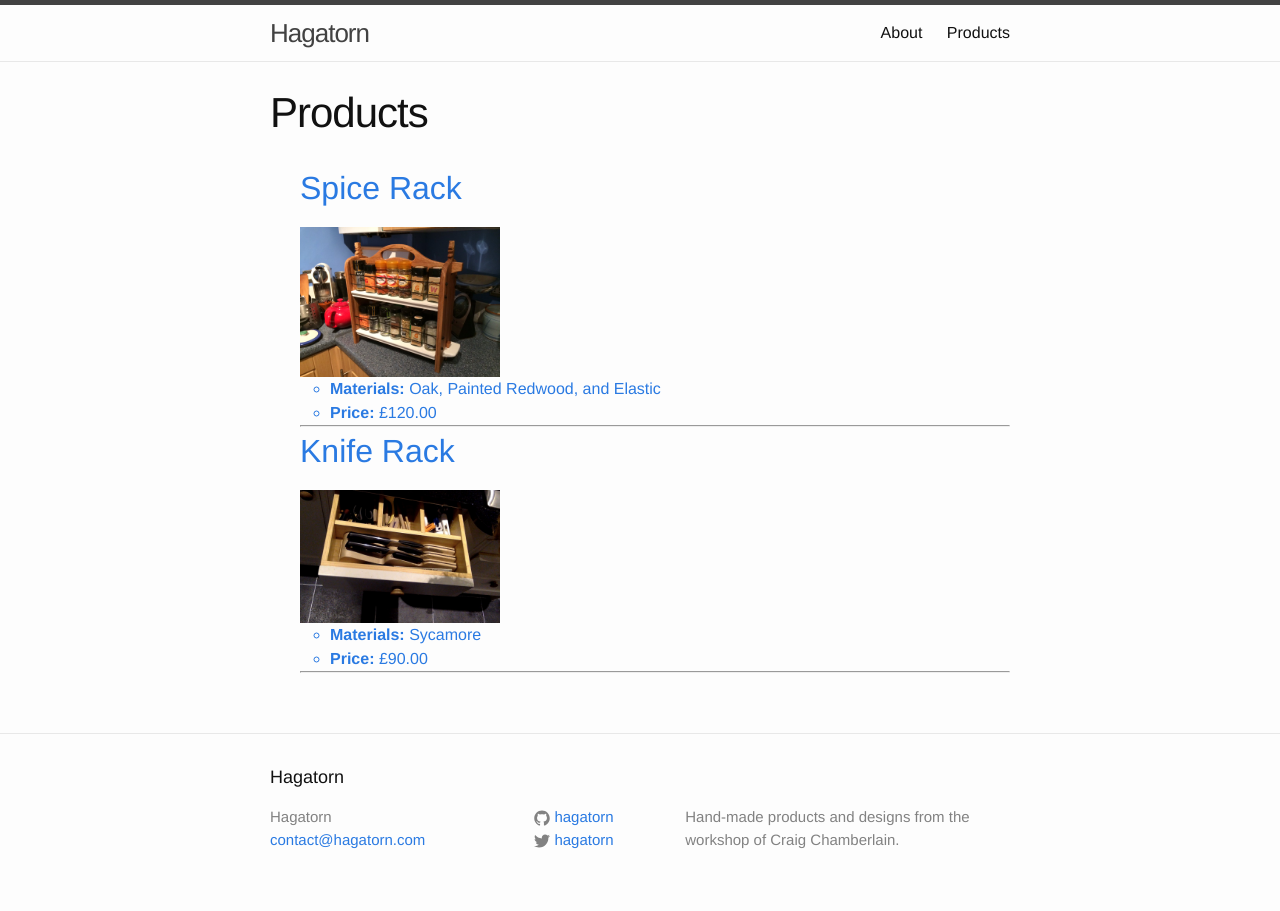
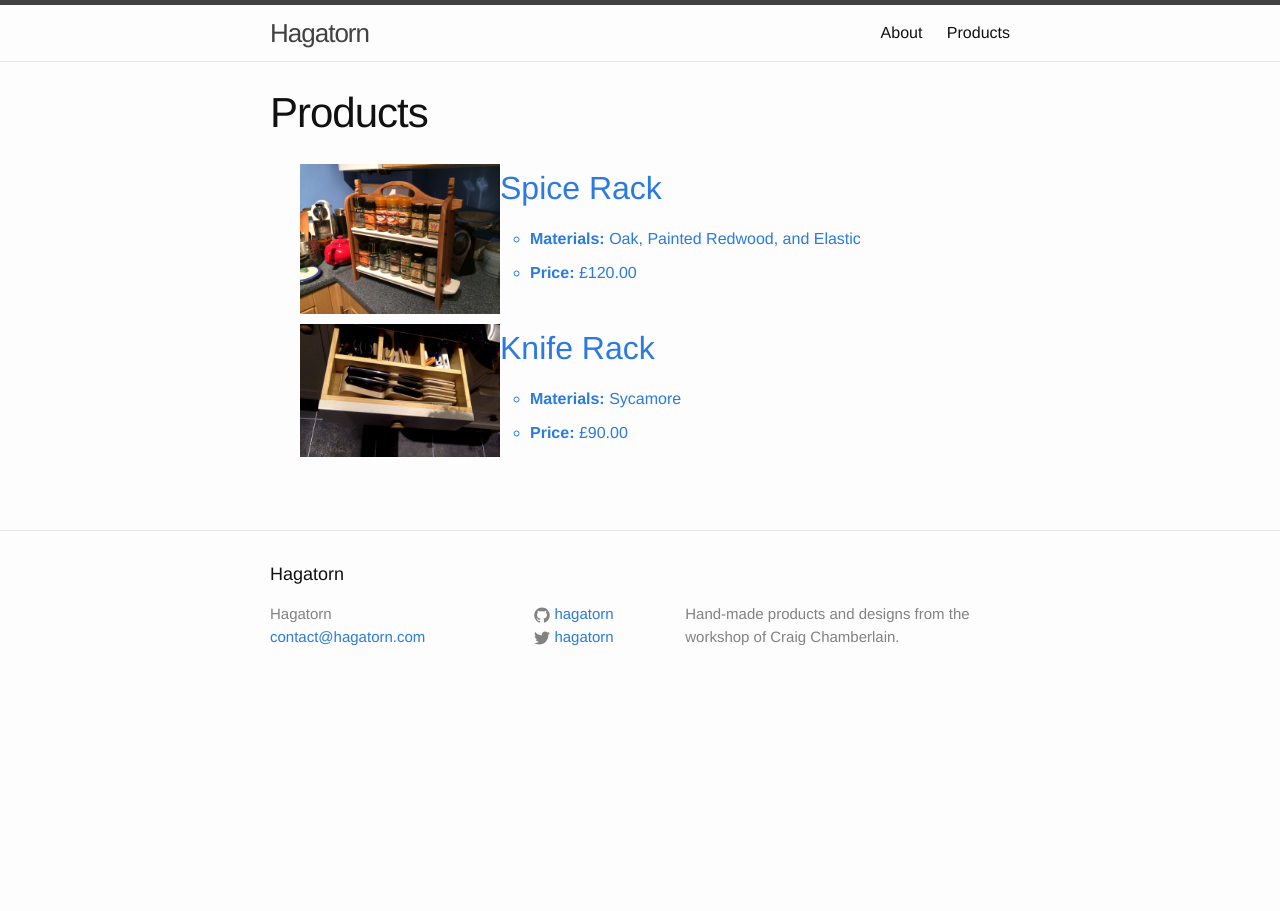
Before and after one commit to hagatorn/hagatorn.github.io, a Jekyll site: the page built from products/index.html, in a window 1280 px wide. Built offline with Jekyll 4.4.1, drawn with Linux system fonts in a browser that asks for light colours.

Commit message:
improved syling on list preview

```diff
--- a/_includes/preview-list.html
+++ b/_includes/preview-list.html
@@ -6,13 +6,11 @@
 
 	<ul class="preview-list">
 	{% for p in projects %}
+
+	<li>
 		<a href="{{p.url}}">
-		<li>
-
+			<div class="preview-text">
 				<h2>{{ p.title }}</h2>
-
-			<img src="/images/{{ p.images[0] }}"/>
-
 				<ul class="project-meta">
 					<li>
 						<strong>Materials:</strong>
@@ -25,11 +23,12 @@
 					</li>
 
 				</ul>
+			</div>
 
+			<img src="/images/{{ p.images[0] }}"/>
+		</a>
+	</li>
 
-		</li>
-	  </a>
-	  <hr/>
 
 
 	{% endfor %}
--- a/_sass/_preview-list.scss
+++ b/_sass/_preview-list.scss
@@ -1,9 +1,32 @@
 .preview-list{
 
-
+	a {
+	}
 	list-style: none outside none;
 	img{	width:200px;
 		height:auto;
+		float:left;
+
+	}
+	.preview-text{
+
+	}
+	img, .preview-text {
+		display: inline-block;
+		vertical-align: top;
+  		}
+	li {
+		padding-bottom:5px;
+		border-bottom:1px black;
+		margin-bottom: 5px;
+	}
+
+	li, img {
+  		&:after {
+	   		content: "";
+	   		display: table;
+	    		clear: both;
+  		}
 	}
 
 }
```
Lines whose indentation alone changed are shown as unchanged.
